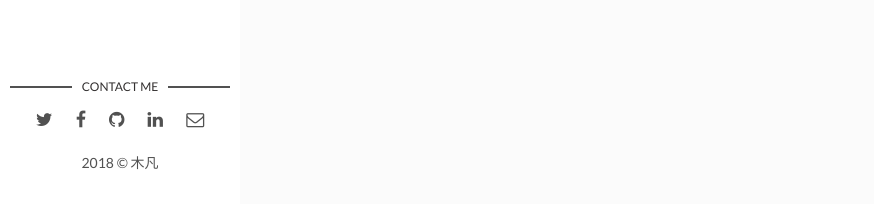
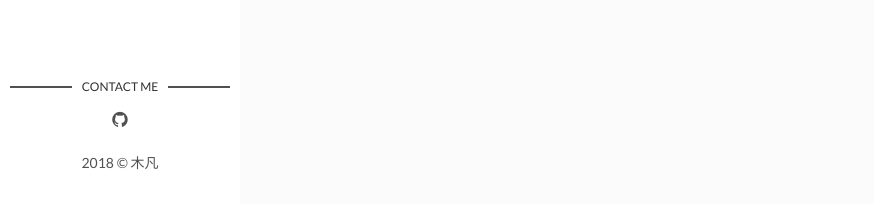
Before and after one commit to kent666a/blog, a Jekyll site: the page built from tags.html, in a window 1280 px wide. Shown: the part 693-897 px from the top of the page, without its empty margins (0-874 px from the left). Built offline with Jekyll 4.4.1, drawn with Linux system fonts in a browser that asks for light colours.

Commit message:
delete some

```diff
--- a/_config.yml
+++ b/_config.yml
@@ -16,7 +16,7 @@ social-twitter: # add your Twitter handle
 social-facebook: # add your Facebook handle
 social-github: kent666a # add your Github handle
 #social-linkedin: # add your Linkedin handle
-social-email: 124454731@qq.com # add your Email address
+social-email:  # add your Email address
 
 # Disqus
 discus-identifier: mr-brown # add your discus identifier
--- a/_layouts/main.html
+++ b/_layouts/main.html
@@ -16,31 +16,16 @@ layout: default
     <section class="contact">
       <h3 class="contact-title">Contact me</h3>
       <ul>
-        {% if site.social-twitter %}
-          <li><a href="https://twitter.com/{{ site.social-twitter }}" target="_blank"><i class="fa fa-twitter" aria-hidden="true"></i></a></li>
-        {% else %}
-          <li><a href="https://twitter.com/artemsheludko_" target="_blank"><i class="fa fa-twitter" aria-hidden="true"></i></a></li>
-        {% endif %}
-        {% if site.social-facebook %}
-          <li><a href="https://facebook.com/{{ site.social-facebook }}" target="_blank"><i class="fa fa-facebook" aria-hidden="true"></i></a></li>
-        {% else %}
-          <li><a href="https://facebook.com/" target="_blank"><i class="fa fa-facebook" aria-hidden="true"></i></a></li>
-        {% endif %}
         {% if site.social-github %}
           <li class="github"><a href="http://github.com/{{site.social-github}}" target="_blank"><i class="fa fa-github"></i></a></li>
         {% else %}
           <li class="github"><a href="http://github.com/" target="_blank"><i class="fa fa-github" aria-hidden="true"></i></a></li>
         {% endif %}
-        {% if site.social-linkedin %}
-          <li class="linkedin"><a href="https://in.linkedin.com/in/{{site.social-linkedin}}" target="_blank"><i class="fa fa-linkedin"></i></a></li>
-        {% else %}
-          <li class="linkedin"><a href="https://in.linkedin.com/" target="_blank"><i class="fa fa-linkedin" aria-hidden="true"></i></a></li>
-        {% endif %}
-        {% if site.social-email %}
-          <li class="email"><a href="mailto:{{site.social-email}}"><i class="fa fa-envelope-o"></i></a></li>
-        {% else %}
-          <li class="email"><a href="mailto:example.david@blog.com"><i class="fa fa-envelope-o" aria-hidden="true"></i></a></li>
-        {% endif %}
+        <!--{% if site.social-email %}-->
+          <!--<li class="email"><a href="mailto:{{site.social-email}}"><i class="fa fa-envelope-o"></i></a></li>-->
+        <!--{% else %}-->
+          <!--<li class="email"><a href="mailto:example.david@blog.com"><i class="fa fa-envelope-o" aria-hidden="true"></i></a></li>-->
+        <!--{% endif %}-->
       </ul>
     </section> <!-- End Section Contact -->
     <div class="copyright">
```
Also changed, not shown: assets/img/favicon/favicon.ico.
